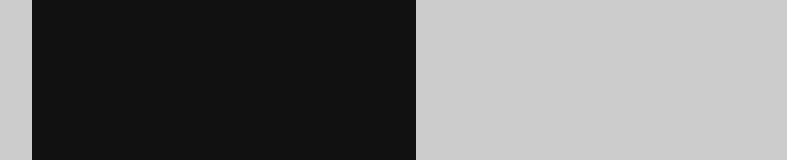
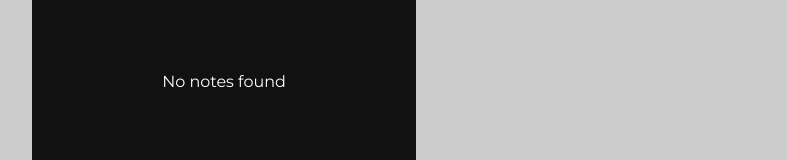
Before and after one commit to PeaElorm/React-Notes-App, a React (Vite) app: page / in a window 1280 px wide. Shown: the part 302-462 px from the top of the page, without its empty margins (416-1203 px from the left). Built offline with nearby package versions, Linux system fonts and the light colour scheme.

Commit message:
search functionality update

```diff
--- a/src/pages/Notes.jsx
+++ b/src/pages/Notes.jsx
@@ -45,6 +45,7 @@
         </button>
       </header>
       <div className="notes__container">
+        {filteredNotes.length == 0 && <p className="empty__notes">No notes found</p>}
         {filteredNotes.map((note) => {
           return <NoteItem key={note.id} note={note} />;
         })}
```
